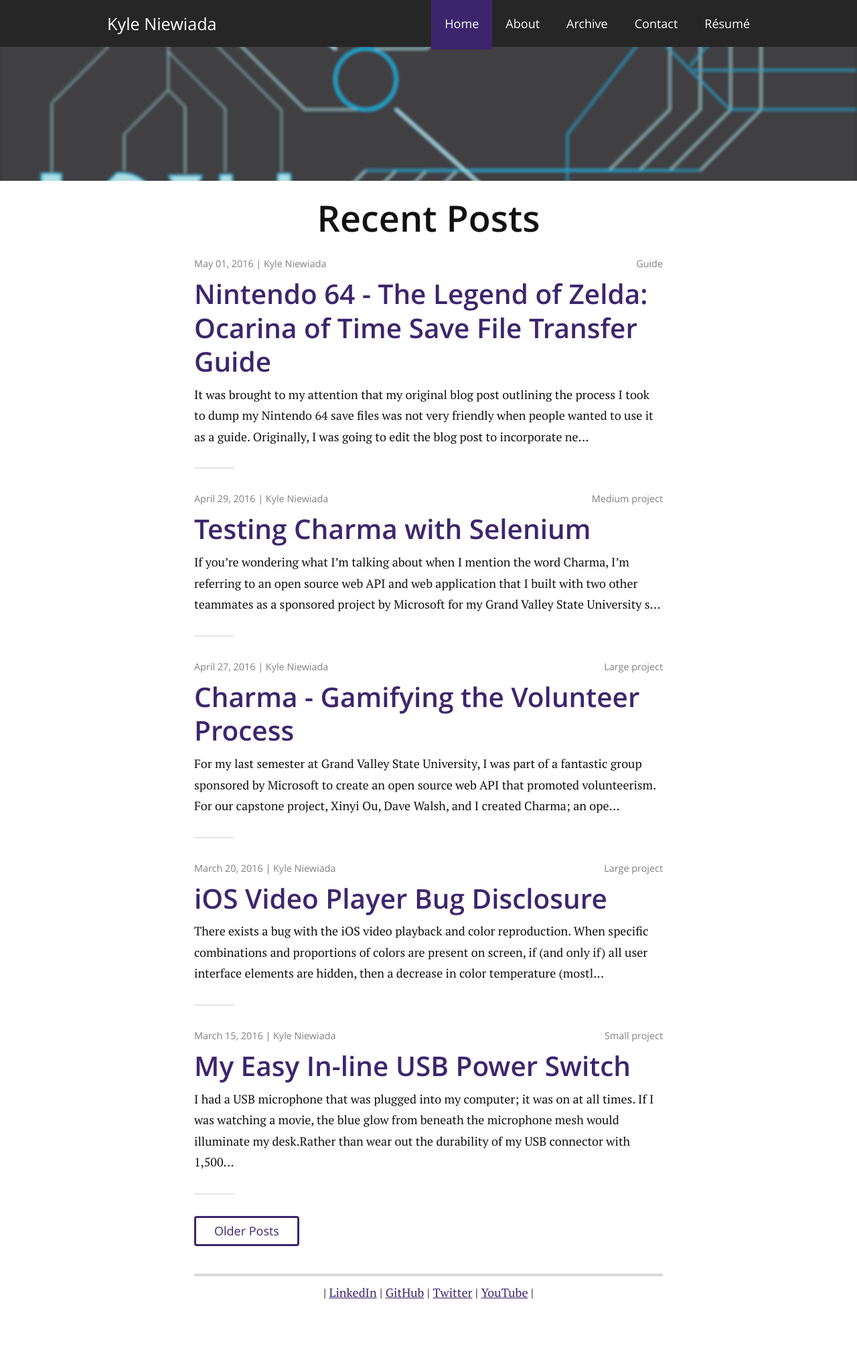
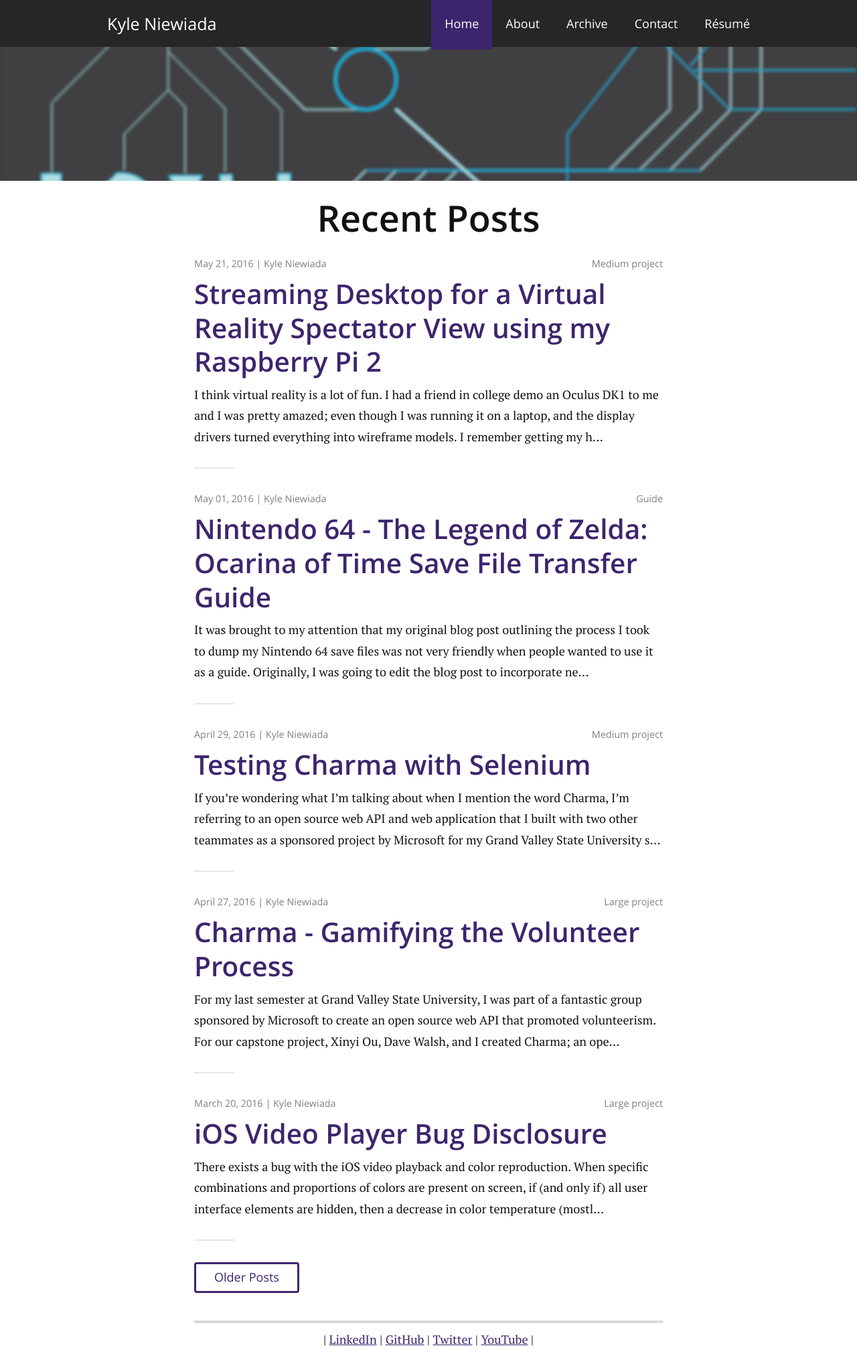
Before and after one commit to aav7fl/website-legacy, a Jekyll site: the page built from index.html, in a window 1280 px wide. Shown: the whole page at 67% size. Built offline with Jekyll 4.4.1, drawn with Linux system fonts in a browser that asks for light colours; the list of posts is cut into pages by our own code; before the commit the page ends 1979 px from its top, so only the background shows below that; some of the changed lines change nothing that is shown.

Commit message:
write draft for new post about nvidia game stream for Steam VR on the RPI2.

````diff
--- /dev/null
+++ b/_posts/2016-05-31-raspberry-pi-steam-vr-streaming.md
@@ -0,0 +1,127 @@
+---
+layout: "post"
+title: "Streaming Desktop for a Virtual Reality Spectator View using my Raspberry Pi 2"
+author: "Kyle Niewiada"
+date: "2016-05-21 14:45"
+comments: true
+image: /2016/05/banner2.jpg
+published: true
+tag: "medium project"
+meta: "How I used my Raspberry Pi 2 to stream my desktop using Moonlight Embedded for my HTC Vive virtual reality spectator view without interfering with SteamVR."
+---
+
+I think virtual reality is a lot of fun. I had a friend in college demo an Oculus DK1 to me and I was pretty amazed; even though I was running it on a laptop, and the display drivers turned everything into wireframe models. I remember getting my hands on my first Google Cardboard, sliding my phone in, and exploring the world through Google Earth. When the HTC Vive went on sale, I bought it. My first real chance to become heavily immersed in a new world.
+
+My HTC Vive setup didn't fit in my room, so I ran some cables to put it in the room next door. But now, no one else in the VR room could see what I was doing. There was a problem; I wanted to let those around me see what I was seeing. I had to figure out a way to mirror or broadcast my desktop to the other room.
+
+My first thought was that I was going to use my Steam Link as a way to rebroadcast desktop. Just like how they advertise it for streaming games. I thought this was going to work because it had the feature to minimize the Steam Big Picture application and use the desktop instead. But as I began to find out, this did not work with all Steam VR applications and the usability of the HTC Vive suffered. If I launched games from my steam link, I could no longer use the VR menu. If I tried to launch the Steam Link after I was in the VR menu, it would refuse because I was already "in game". I tried using Splashtop (Remote software) to stream it to my device, but it was unable to draw the desktop unless I forced it --this interfered with my Vive yet again.
+
+After failing to use the Steam Link and Splashtop, I came across others mentioning Nvidia's GameStream as an alternative. Nvidia has a built-in feature with their newer graphics cards that allow one to stream their gaming set up to an Nvidia Shield tablet. Luckily, there was an open source client alternative, [Moonlight Embedded](https://github.com/irtimmer/moonlight-embedded). Sure, I could have probably set up a VNC server/VNC client but who knows how long it would've taken for me to get optimized for streaming games, and where was the fun in that?
+
+It was settled. I was going to install Moonlight Embedded to my Raspberry Pi 2. Here is what my setup is so far.
+
+## Hardware I used:
+
+- Raspberry Pi 2 running Raspbian Jessie (May 2016) using NOOBS
+  - Including peripherals such as micoSD card, HDMI cable, case, USB micro power adapter.
+- Computer with Windows 10
+- Nvidia GTX 970 graphics card
+- [Moonlight Embedded](https://github.com/irtimmer/moonlight-embedded)
+
+## Setting Up the Pi
+
+The first thing that I did was install the latest Raspbian Jessie release on my Raspberry Pi 2 [using NOOBS](https://www.raspberrypi.org/downloads/noobs/). I originally was using the TP-LINK TL-WDN3200 wireless adapter with my Raspberry Pi to connect on the 5 GHz network. But as I found out later, this was a problematic adapter. After my installation was finished, I followed the Moonlight Embedded directions found in the [documentation](https://github.com/irtimmer/moonlight-embedded/wiki/Packages)
+
+Adding the line:
+
+` deb http://archive.itimmer.nl/raspbian/moonlight jessie main `
+
+to this file:
+
+` /etc/apt/sources.list `
+
+
+And running the following to now install Moonlight Embedded.
+
+```
+apt-get update
+apt-get install moonlight-embedded
+```
+
+Once everything was complete, Moonlight Embedded was installed and ready to use.
+
+## Setting Up the Computer
+
+I switched over to my desktop, opening up Nvidia GeForce Experience, and added the information below as a custom Shield game. The application below is Windows built-in remote desktop software. I was going to use it to access my machine in the other room remotely.
+
+![Adding remote desktop as Nvidia GameStream custom game](/assets/img/2016/05/GFEWindow.png)*Adding remote desktop as Nvidia GameStream custom game*
+
+```
+Name: RemoteDesktop
+Target: "C:\Windows\System32\mstsc.exe"
+Start in: C:\Windows\System32
+```
+
+## Finising the Pi
+
+### Pairing the Pi
+
+To initiate pairing:
+
+```
+moonlight pair 192.168.1.X (replace with your PC's IP)
+```
+
+Type in the pairing code presented into your desktop window, and then you should be successfully paired.
+
+I created a handy streaming script for my own needs to start streaming on the Raspberry Pi. Make sure to give it execute permissions to be able to run it.
+
+Check out the rest of the [documentation arguments](https://github.com/irtimmer/moonlight-embedded/tree/master/docs). Your settings will probably differ.
+
+```
+#!/bin/bash
+
+#Disable screen saver blanking.
+xset s off
+
+#Disable Energy Star features.
+xset -dpms
+
+#Start the Moonlight stream. Make sure to replace the remote address with your own computer's IP
+moonlight stream -720 -60fps -bitrate 10000 -localaudio -app RemoteDesktop 192.168.1.X
+
+#Enable screen saver blanking
+xset s off
+
+#Turn off power saving screen features.
+xset s on
+
+#Enable Energy Star features.
+xset +dpms
+```
+
+*Don't forget! Ctrl+Alt+Shift+Q quits the streaming session.*
+
+## Problems I Had and Explanations
+
+My installation wasn't very smooth. I had a lot of problems along the way that kept setting me back and extended the project duration for a couple days.
+
+### My Raspberry Pi was extremely slow at downloading.
+
+It was not receiving enough power so I do use a different USB adapter to give it more. I didn't realize that's what the flashing logo on the top right corner meant. But once I did figure it out, my download speeds over my network soared past the 1 Mbit that I was getting before.
+
+### Audio would not stream
+
+My audio wouldn't stream at first to my Raspberry Pi because I wasn't using the `-localaudio` flag. This meant that the primary sound device was changing, then SteamVR was also attempting to change the primary audio device to the HTC Vive, and they were both conflicting with each other. If I did manage to have it to stream to the special Nvidia audio driver, I found it to stutter quite a bit. So I resolved this issue by using the local audio flag to prevent my sound device from changing.
+
+### Wireless streaming stuttered every 60 seconds for 10 seconds.
+
+My wireless adapter was the primary culprit to this. There was some issue with it either being powered or sharing band with on the USB bus with my Raspberry Pi. I switched to my handy [IOGear Ethernet/Wireless adapter](http://www.amazon.com/IOGEAR-Universal-Ethernet-Adapter-GWU627/dp/B004UAKCS6) and have had little problems streaming 20 Mbit streams. This adapter might not work for everybody. It uses the 2.4 GHz band which is commonly known to be quite crowded. My Raspberry Pi is near the wireless access point, so it has little interference.
+
+### My HDMI monitor would not turn off after screen blanking with the Pi
+
+I added the undocumented/unsupported `hdmi_blanking 1` to the bottom of my `/boot/config.txt` file and rebooted. This allowed my monitor to enter standby mode when the Raspberry Pi screen blanked.
+
+### If my monitor turned off in a remote session, I could not turn it back on without killing the session.
+
+My solution to this was just a bit more of a lazy hack. I decided to create a script (listed above) that turns off the power saving features before I enter streaming modesave file and restore them after ending the stream. This ensures that I will not get stuck with a monitor in standby while streaming.
--- a/_sass/_normalize.scss
+++ b/_sass/_normalize.scss
@@ -21,7 +21,7 @@
  */
 
 html {
-  font-family: sans-serif; /* 1 */
+  //font-family: sans-serif; /* 1 */
   -ms-text-size-adjust: 100%; /* 2 */
   -webkit-text-size-adjust: 100%; /* 2 */
   @if $legacy_browser_support {
````
Also changed, not shown: assets/img/2016/05/GFEWindow.png (added), assets/img/2016/05/banner2.jpg (added).
